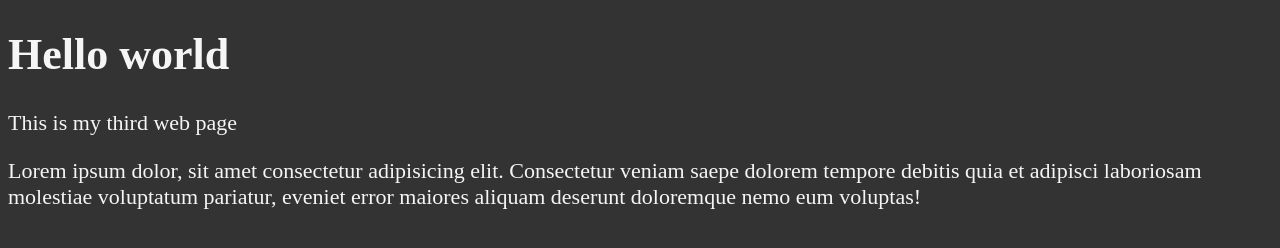
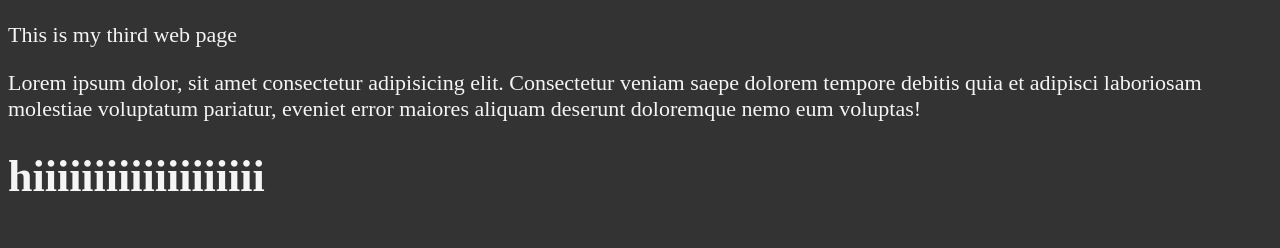
Before and after one commit to NgWJ422/html_and_css_v2, a plain HTML site: page index.html in a window 1280 px wide. Drawn offline with Linux system fonts and the light colour scheme.

Commit message:
Update index.html

```diff
--- a/index.html
+++ b/index.html
@@ -9,8 +9,8 @@
         <link rel="stylesheet" href="main.css" type="text/css">
     </head>
     <body>
-        <h1>Hello world</h1>
         <p>This is my third web page</p>
         <p>Lorem ipsum dolor, sit amet consectetur adipisicing elit. Consectetur veniam saepe dolorem tempore debitis quia et adipisci laboriosam molestiae voluptatum pariatur, eveniet error maiores aliquam deserunt doloremque nemo eum voluptas!</p>
+        <h1>hiiiiiiiiiiiiiiiiiii</h1>
     </body>
 </html>
```
